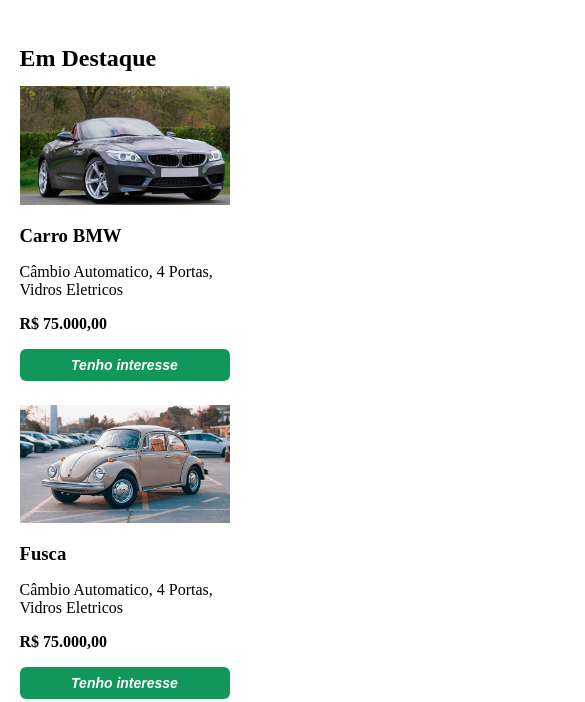
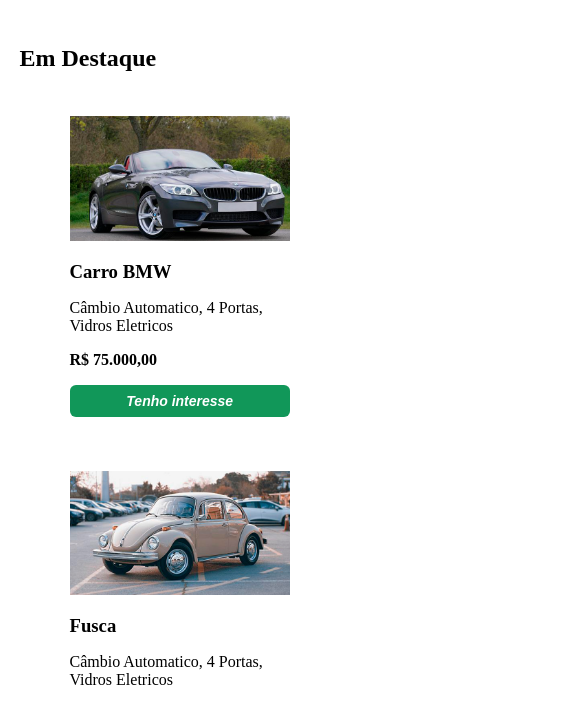
Before and after one commit to PedrinhoSilvah/Loja-de-carros, a plain HTML site: page index.html in a window 390 px wide. Shown: the part 628-1330 px from the top of the page, 585 px wide, since content can reach past the window. Drawn offline with nearby package versions, Linux system fonts and the light colour scheme.

Commit message:
movendo lista-veiculos para o centro

```diff
--- a/style.css
+++ b/style.css
@@ -176,6 +176,9 @@
 }
 
 @media screen and (max-width:640px) {
+    body{
+        overflow-x: none;
+    }
     #sobre-motors img{
         width: 90%;
         margin: 0;
@@ -220,11 +223,13 @@
         width: 100%;
         display: grid;
         grid-template-columns: 70%;
+        margin-left: 50px ;
 
 
     }
     .lista-veiculos li{
         width: 1000px;
+        margin-top: 30px;
     }
     .lista-veiculos button{
         width: 100%;
```
